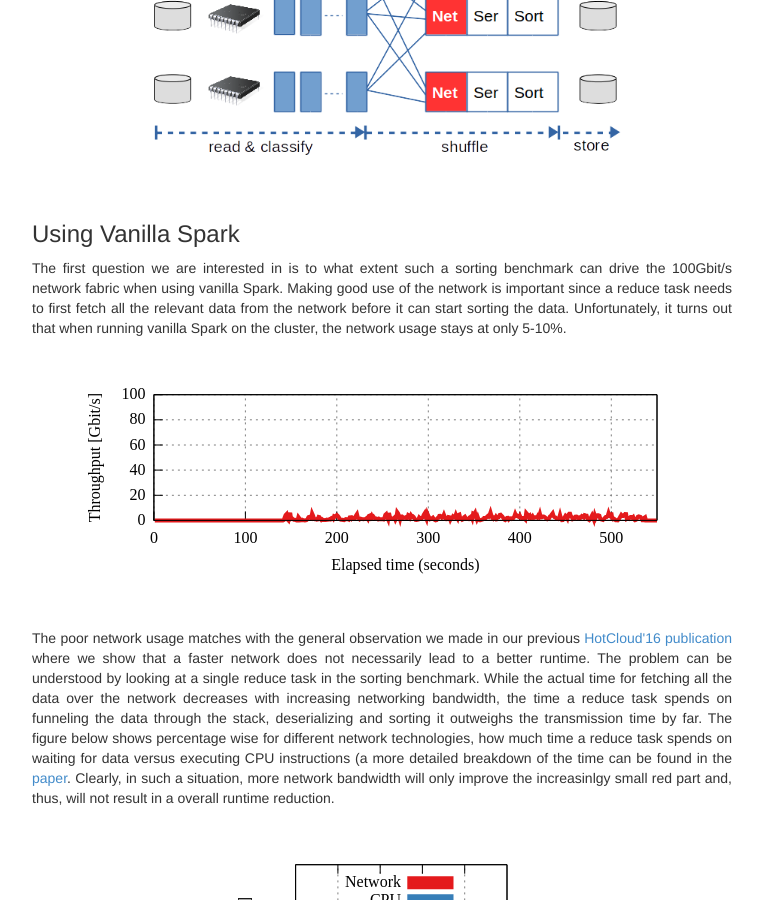
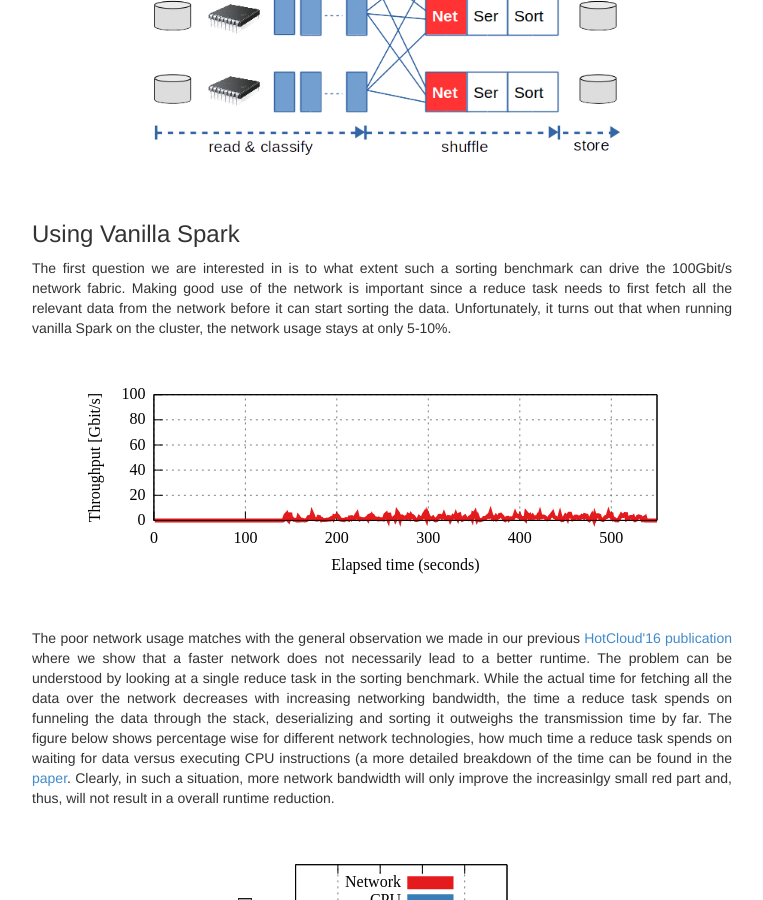
Before and after one commit to apache/incubator-crail-website, a Jekyll site: the page built from _posts/blog/2017-01-1-sorting.md, in a window 1280 px wide and 900 px high, scrolled down 1269 px. Shown: the whole window, without its empty margins (258-1021 px from the left). Built offline with Jekyll 4.4.1, drawn with Linux system fonts in a browser that asks for light colours; comment, search, counter and statistics services are not loaded.

Commit message:
Update 2017-01-1-sorting.md

```diff
--- a/_posts/blog/2017-01-1-sorting.md
+++ b/_posts/blog/2017-01-1-sorting.md
@@ -115,7 +115,7 @@
 
 <div style="text-align: justify">
 <p>
-The first question we are interested in is to what extent such a sorting benchmark can drive the 100Gbit/s network fabric when using vanilla Spark. Making good use of the network is important since a reduce task needs to first fetch all the relevant data from the network before it can start sorting the data. Unfortunately, it turns out that when running vanilla Spark on the cluster, the network usage stays at only 5-10%.
+The first question we are interested in is to what extent such a sorting benchmark can drive the 100Gbit/s network fabric. Making good use of the network is important since a reduce task needs to first fetch all the relevant data from the network before it can start sorting the data. Unfortunately, it turns out that when running vanilla Spark on the cluster, the network usage stays at only 5-10%.
 </p>
 </div>
 
```
